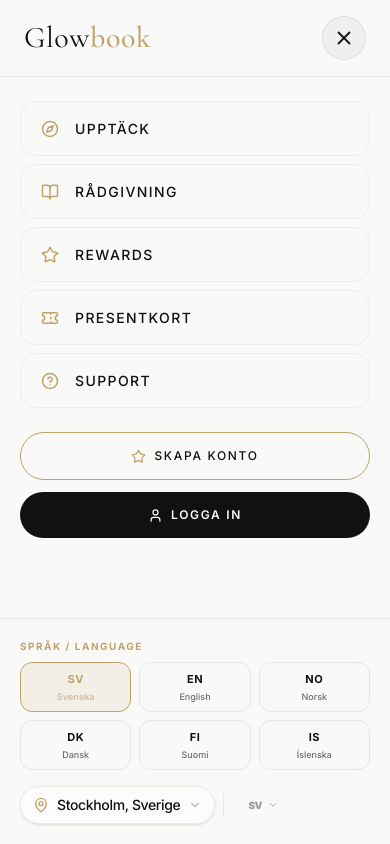
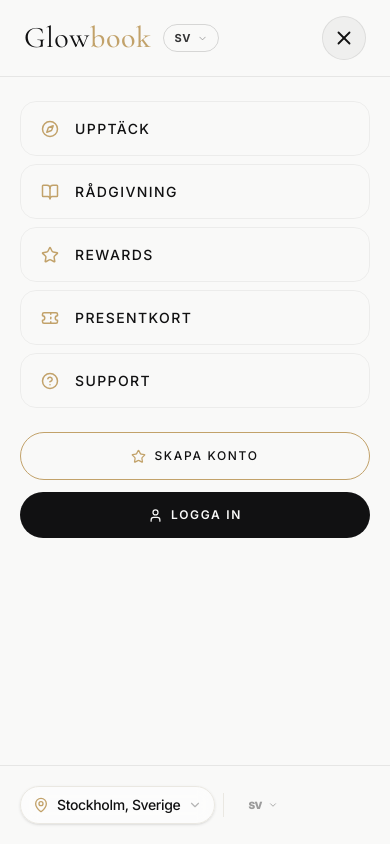
Before and after one commit to zofielyberg-del/glowbook, a Next.js app: page / in a window 390 px wide. Both pictures are taken after a click on the button 346 px from the left and 39 px from the top of the page. Shown: the top 844 px of the page. Built offline with nearby package versions, Linux system fonts and the light colour scheme.

Commit message:
Move mobile menu language selector next to Glowbook logo

```diff
--- a/src/components/layout/Header.tsx
+++ b/src/components/layout/Header.tsx
@@ -277,12 +277,57 @@ export default function Header() {
                     <div style={{ display: 'flex', flexDirection: 'column', height: '100%', width: '100%' }}>
                         {/* Top bar */}
                         <div style={{ display: 'flex', alignItems: 'center', justifyContent: 'space-between', padding: '16px 24px', borderBottom: `1px solid ${theme === 'dark' ? 'rgba(255,255,255,0.08)' : 'rgba(0,0,0,0.08)'}` }}>
+                            <div className="flex items-center gap-3 relative">
                                 <span
                                     className="text-3xl font-normal tracking-[0.02em] leading-none"
                                     style={{ fontFamily: 'var(--font-cormorant), "Cormorant Garamond", "Didot", "Bodoni MT", Georgia, serif', color: theme === 'dark' ? '#F1EFF7' : '#111112' }}
                                 >
                                     Glow<span style={{ color: '#C2A26A', fontStyle: 'normal', fontWeight: 500 }}>book</span>
                                 </span>
+                                <div className="relative">
+                                    <button
+                                        onClick={() => setIsLanguageDropdownOpen(!isLanguageDropdownOpen)}
+                                        aria-label="Byt språk / Change language"
+                                        className="flex items-center gap-1.5 px-2.5 py-1 rounded-full hover:bg-foreground/5 transition-all text-foreground/75 hover:text-foreground border border-foreground/15 hover:border-[#C2A26A]/50 shrink-0 h-7"
+                                    >
+                                        <span className="text-[11px] font-bold text-foreground/85 uppercase tracking-wider">{currentLang.code}</span>
+                                        <ChevronDown size={11} className={clsx("transition-transform opacity-50", isLanguageDropdownOpen && "rotate-180")} />
+                                    </button>
+                                    {isLanguageDropdownOpen && (
+                                        <>
+                                            <div className="fixed inset-0 z-40" onClick={() => setIsLanguageDropdownOpen(false)} />
+                                            <div className="absolute left-0 mt-2 w-44 bg-background/95 dark:bg-[#121214]/95 border border-border/80 dark:border-white/10 rounded-2xl shadow-2xl backdrop-blur-xl overflow-hidden z-50 p-1.5">
+                                                <div className="space-y-0.5">
+                                                    {LANGUAGES.map((lang) => {
+                                                        const isSelected = language === lang.id;
+                                                        return (
+                                                            <button
+                                                                key={lang.id}
+                                                                onClick={() => {
+                                                                    setLanguage(lang.id);
+                                                                    setIsLanguageDropdownOpen(false);
+                                                                }}
+                                                                className={clsx(
+                                                                    "w-full flex items-center justify-between px-3 py-2 rounded-xl text-left transition-all",
+                                                                    isSelected
+                                                                        ? "bg-[#C2A26A]/15 text-[#C2A26A] font-bold"
+                                                                        : "text-foreground/75 hover:text-foreground hover:bg-foreground/5 text-xs font-medium"
+                                                                )}
+                                                            >
+                                                                <span className="flex items-center gap-2.5">
+                                                                    <span className="text-[10px] font-bold tracking-wider text-foreground/40 w-5">{lang.code}</span>
+                                                                    <span className="text-xs">{lang.label}</span>
+                                                                </span>
+                                                                {isSelected && <Check size={14} className="text-[#C2A26A] shrink-0" />}
+                                                            </button>
+                                                        );
+                                                    })}
+                                                </div>
+                                            </div>
+                                        </>
+                                    )}
+                                </div>
+                            </div>
                             <button
                                 onClick={() => setIsMobileMenuOpen(false)}
                                 style={{ width: '44px', height: '44px', borderRadius: '50%', background: theme === 'dark' ? 'rgba(255,255,255,0.06)' : 'rgba(0,0,0,0.04)', border: `1px solid ${theme === 'dark' ? 'rgba(255,255,255,0.12)' : 'rgba(0,0,0,0.08)'}`, color: theme === 'dark' ? '#fff' : '#111112', display: 'flex', alignItems: 'center', justifyContent: 'center', cursor: 'pointer' }}
@@ -396,38 +441,6 @@ export default function Header() {
 
                         {/* Bottom */}
                         <div style={{ padding: '20px', borderTop: `1px solid ${theme === 'dark' ? 'rgba(255,255,255,0.08)' : 'rgba(0,0,0,0.08)'}` }}>
-                            <div style={{ marginBottom: '16px' }}>
-                                <p style={{ fontSize: '10px', fontWeight: 700, textTransform: 'uppercase', letterSpacing: '0.15em', color: '#C2A26A', marginBottom: '8px' }}>Språk / Language</p>
-                                <div style={{ display: 'grid', gridTemplateColumns: 'repeat(3, 1fr)', gap: '8px' }}>
-                                    {LANGUAGES.map((lang) => {
-                                        const isSelected = language === lang.id;
-                                        return (
-                                            <button
-                                                key={lang.id}
-                                                onClick={() => setLanguage(lang.id)}
-                                                style={{
-                                                    display: 'flex',
-                                                    flexDirection: 'column',
-                                                    alignItems: 'center',
-                                                    justifyContent: 'center',
-                                                    gap: '2px',
-                                                    padding: '8px 4px',
-                                                    borderRadius: '12px',
-                                                    border: isSelected ? '1px solid #C2A26A' : (theme === 'dark' ? '1px solid rgba(255,255,255,0.08)' : '1px solid rgba(0,0,0,0.08)'),
-                                                    background: isSelected ? 'rgba(194, 162, 106, 0.12)' : 'transparent',
-                                                    color: isSelected ? '#C2A26A' : (theme === 'dark' ? '#fff' : '#111'),
-                                                    fontSize: '11px',
-                                                    fontWeight: isSelected ? 700 : 500,
-                                                    cursor: 'pointer'
-                                                }}
-                                            >
-                                                <span style={{ fontSize: '11px', fontWeight: 700, letterSpacing: '0.05em' }}>{lang.code}</span>
-                                                <span style={{ fontSize: '9px', opacity: 0.6 }}>{lang.label}</span>
-                                            </button>
-                                        );
-                                    })}
-                                </div>
-                            </div>
                             <LocationSelector dark={theme === 'dark'} />
                         </div>
                     </div>
```
Lines whose indentation alone changed are shown as unchanged.
